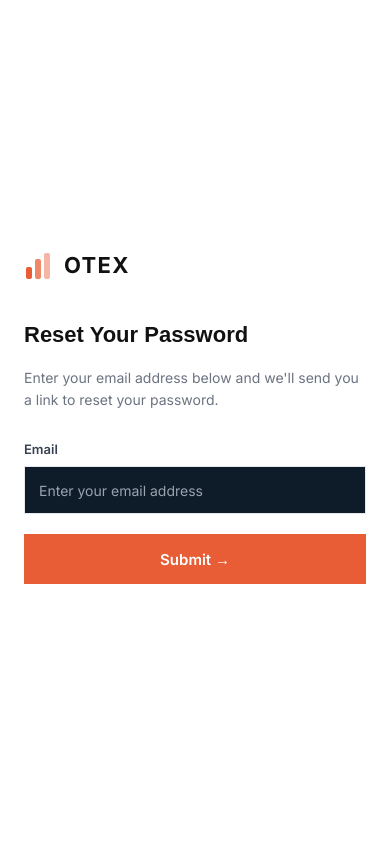
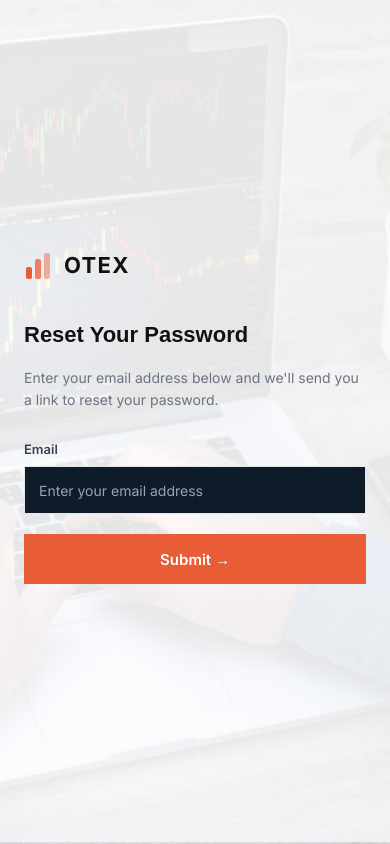
Before and after one commit to Devl-ad/otexoptions, a Django app: page /auth/password/reset/ in a window 390 px wide. Run offline with Django 4.2, Linux system fonts and the light colour scheme; parts of the project's set-up code (start-up, migrations or seed data) failed here and were passed over.

Commit message:
modified auth backgroud on mobile

```diff
--- a/templates/layouts/auth.html
+++ b/templates/layouts/auth.html
@@ -176,6 +176,7 @@
         .right-panel {
           padding: 36px 24px 48px;
           align-items: center;
+          background: transparent !important;
         }
         .form-box {
           max-width: 100%;
```
